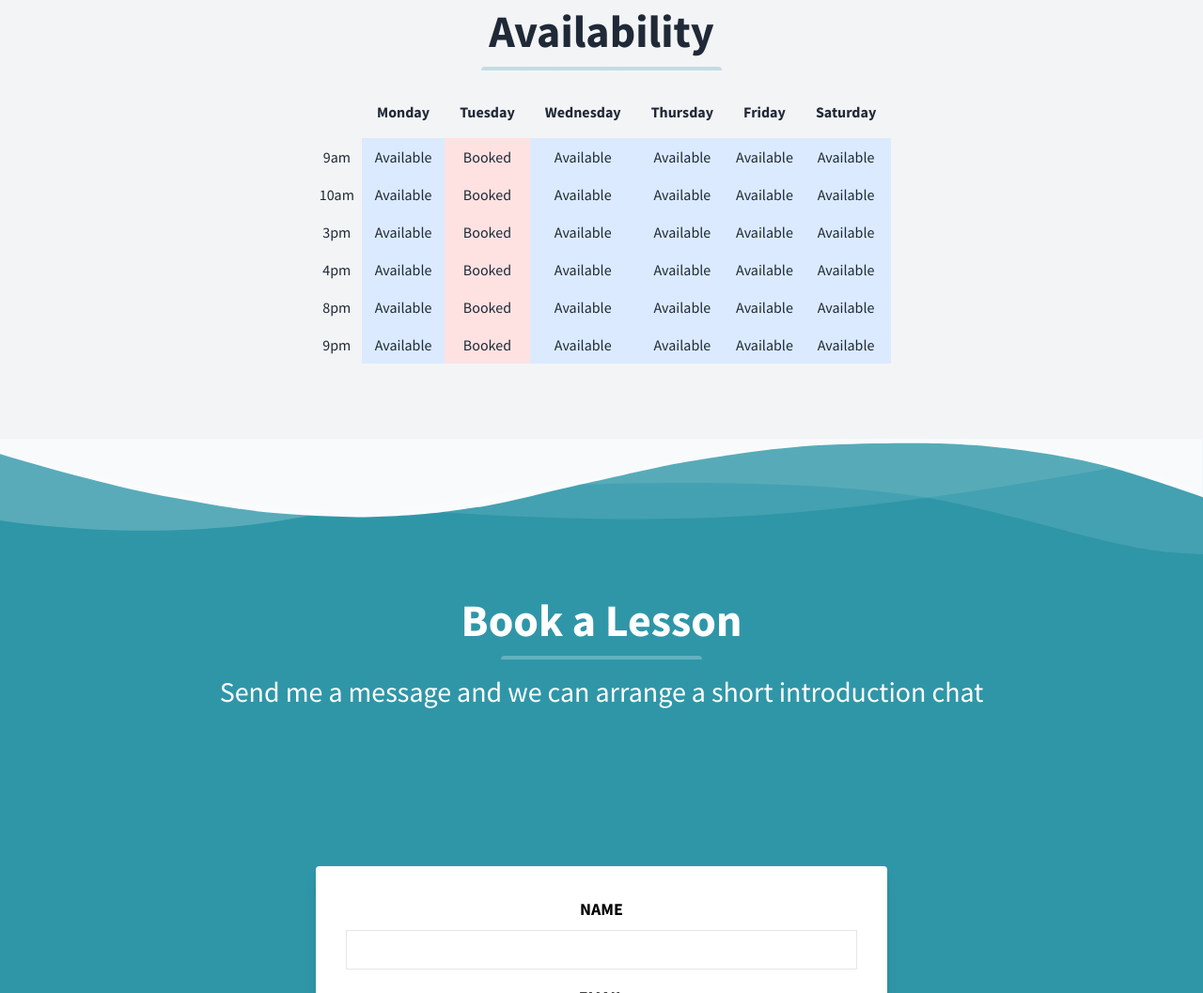
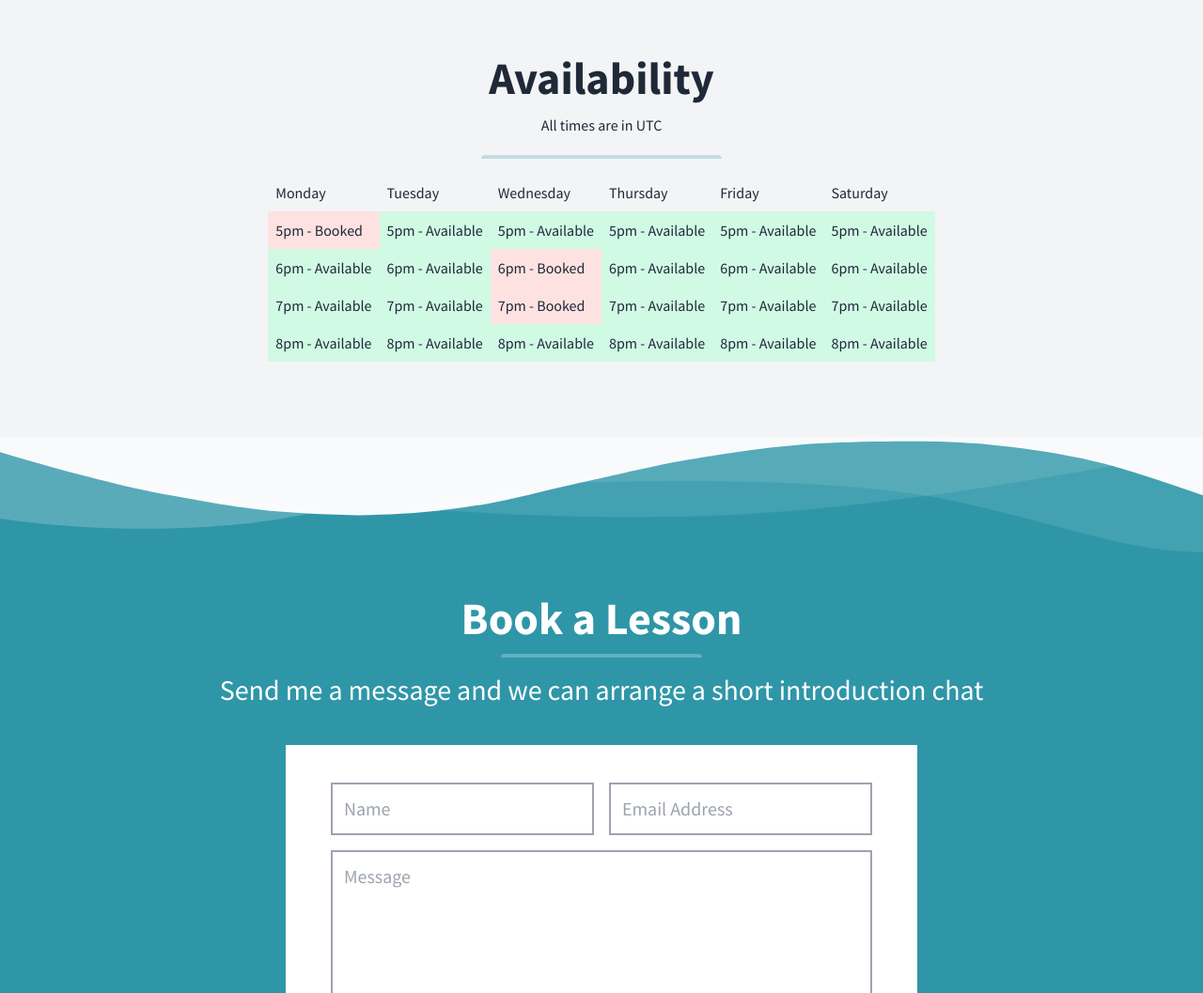
Before and after one commit to jameslawler/ritafaria, a plain HTML site: page index.html in a window 1280 px wide. Shown: the part 1743-2800 px from the top of the page at 94% size. Drawn offline with nearby package versions, Linux system fonts and the light colour scheme.

Commit message:
Make mobile responsive

```diff
--- a/index.html
+++ b/index.html
@@ -12,12 +12,10 @@
       rel="stylesheet"
       href="https://unpkg.com/tailwindcss/dist/tailwind.min.css"
     />
-    <!--Replace with your tailwind.css once created-->
     <link
       href="https://fonts.googleapis.com/css?family=Source+Sans+Pro:400,700"
       rel="stylesheet"
     />
-    <!-- Define your gradient here - use online tools to find a gradient matching your branding-->
     <style>
       .gradient {
         background: linear-gradient(90deg, #2f96a8 0%, #2f96a8 100%);
@@ -190,9 +188,16 @@
             <p class="text-gray-600 mb-8">
               Classes of 45 min each with a native Portuguese. During the
               classes we will pratice vocabulary, grammar, reading comprehension
-              and speaking according to your level and area of interest.I can
+              and speaking according to your level and area of interest. I can
               also assist you correcting home work exercises and proofreading
               your texts.
+              <br />
+              <br />
+              In order to achieve a holistic comprehension of the Portuguese
+              language, I use not only a textbook, but also poems, Portuguese
+              texts, music lyrics. This way will help you to understand not only
+              the language but also the culture from Portugal, because language
+              and culture are always together.
               <br />
               <br />
             </p>
@@ -222,17 +227,25 @@
               <p class="text-gray-600 mb-8">
                 I am a Master in Translation and I have experience teaching
                 portuguese as a second language at the Munich Community college
-                ( Volkshochschule München) and also private tutoring. I am
-                co-founder of the learning platform
-                <a href="https://www.portuguesefromportugal.com"
+                (Volkshochschule München) and also private tutoring.
+                <br />
+                <br />
+                I am the co-founder of the learning platform
+                <a
+                  class="underline text-blue-600 hover:text-blue-800 visited:text-purple-600"
+                  href="https://www.portuguesefromportugal.com"
                   >https://www.portuguesefromportugal.com</a
                 >
                 as well as content creator for my private blog
-                <a href="http://www.ritafaria.com/"
+                <a
+                  class="underline text-blue-600 hover:text-blue-800 visited:text-purple-600"
+                  href="http://www.ritafaria.com/"
                   >http://www.ritafaria.com/</a
                 >
                 and
-                <a href="https://m.facebook.com/reading.in.focus/"
+                <a
+                  class="underline text-blue-600 hover:text-blue-800 visited:text-purple-600"
+                  href="https://m.facebook.com/reading.in.focus/"
                   >https://m.facebook.com/reading.in.focus/</a
                 >
               </p>
@@ -284,9 +297,9 @@
               </div>
               <p class="text-gray-800 text-base px-6 mb-5">
                 Classes that follow a textbook and teach you through exercises
-                aimed to improve your grammar and vocabulary. Although the
-                speaking part is not the focus, there is always speaking
-                involve.
+                aimed to improve your grammar and vocabulary. I follow the
+                common European framework of reference for languages and I can
+                teach A1 - B2.
               </p>
             </a>
           </div>
@@ -318,85 +331,58 @@
         >
           Availability
         </h1>
+        <p class="text-gray-800 text-center px-6 mb-5">All times are in UTC</p>
         <div class="w-full mb-4">
           <div
             class="h-1 mx-auto gradient w-64 opacity-25 my-0 py-0 rounded-t"
           ></div>
         </div>
-        <div class="flex justify-center">
-          <table class="table-auto">
-            <thead>
-              <tr>
-                <th></th>
-                <th class="p-4">Monday</th>
-                <th class="p-4">Tuesday</th>
-                <th class="p-4">Wednesday</th>
-                <th class="p-4">Thursday</th>
-                <th class="p-4">Friday</th>
-                <th class="p-4">Saturday</th>
-              </tr>
-            </thead>
-            <tbody>
-              <tr class="p-8">
-                <td class="p-2 text-center">9am</td>
-                <td class="p-2 text-center bg-blue-100">Available</td>
-                <td class="p-2 text-center bg-red-100">Booked</td>
-                <td class="p-2 text-center bg-blue-100">Available</td>
-                <td class="p-2 text-center bg-blue-100">Available</td>
-                <td class="p-2 text-center bg-blue-100">Available</td>
-                <td class="p-2 text-center bg-blue-100">Available</td>
-              </tr>
-              <tr class="p-8">
-                <td class="p-2 text-center">10am</td>
-                <td class="p-2 text-center bg-blue-100">Available</td>
-                <td class="p-2 text-center bg-red-100">Booked</td>
-                <td class="p-2 text-center bg-blue-100">Available</td>
-                <td class="p-2 text-center bg-blue-100">Available</td>
-                <td class="p-2 text-center bg-blue-100">Available</td>
-                <td class="p-2 text-center bg-blue-100">Available</td>
-              </tr>
-              <tr class="p-8">
-                <td class="p-2 text-center">3pm</td>
-                <td class="p-2 text-center bg-blue-100">Available</td>
-                <td class="p-2 text-center bg-red-100">Booked</td>
-                <td class="p-2 text-center bg-blue-100">Available</td>
-                <td class="p-2 text-center bg-blue-100">Available</td>
-                <td class="p-2 text-center bg-blue-100">Available</td>
-                <td class="p-2 text-center bg-blue-100">Available</td>
-              </tr>
-              <tr class="p-8">
-                <td class="p-2 text-center">4pm</td>
-                <td class="p-2 text-center bg-blue-100">Available</td>
-                <td class="p-2 text-center bg-red-100">Booked</td>
-                <td class="p-2 text-center bg-blue-100">Available</td>
-                <td class="p-2 text-center bg-blue-100">Available</td>
-                <td class="p-2 text-center bg-blue-100">Available</td>
-                <td class="p-2 text-center bg-blue-100">Available</td>
-              </tr>
-              <tr class="p-8">
-                <td class="p-2 text-center">8pm</td>
-                <td class="p-2 text-center bg-blue-100">Available</td>
-                <td class="p-2 text-center bg-red-100">Booked</td>
-                <td class="p-2 text-center bg-blue-100">Available</td>
-                <td class="p-2 text-center bg-blue-100">Available</td>
-                <td class="p-2 text-center bg-blue-100">Available</td>
-                <td class="p-2 text-center bg-blue-100">Available</td>
-              </tr>
-              <tr class="p-8">
-                <td class="p-2 text-center">9pm</td>
-                <td class="p-2 text-center bg-blue-100">Available</td>
-                <td class="p-2 text-center bg-red-100">Booked</td>
-                <td class="p-2 text-center bg-blue-100">Available</td>
-                <td class="p-2 text-center bg-blue-100">Available</td>
-                <td class="p-2 text-center bg-blue-100">Available</td>
-                <td class="p-2 text-center bg-blue-100">Available</td>
-              </tr>
-            </tbody>
-          </table>
+        <div class="flex flex-wrap justify-center">
+          <div>
+            <div class="p-2">Monday</div>
+            <div class="p-2 bg-red-100">5pm - Booked</div>
+            <div class="p-2 bg-green-100">6pm - Available</div>
+            <div class="p-2 bg-green-100">7pm - Available</div>
+            <div class="p-2 bg-green-100">8pm - Available</div>
+          </div>
+          <div>
+            <div class="p-2">Tuesday</div>
+            <div class="p-2 bg-green-100">5pm - Available</div>
+            <div class="p-2 bg-green-100">6pm - Available</div>
+            <div class="p-2 bg-green-100">7pm - Available</div>
+            <div class="p-2 bg-green-100">8pm - Available</div>
+          </div>
+          <div>
+            <div class="p-2">Wednesday</div>
+            <div class="p-2 bg-green-100">5pm - Available</div>
+            <div class="p-2 bg-red-100">6pm - Booked</div>
+            <div class="p-2 bg-red-100">7pm - Booked</div>
+            <div class="p-2 bg-green-100">8pm - Available</div>
+          </div>
+          <div>
+            <div class="p-2">Thursday</div>
+            <div class="p-2 bg-green-100">5pm - Available</div>
+            <div class="p-2 bg-green-100">6pm - Available</div>
+            <div class="p-2 bg-green-100">7pm - Available</div>
+            <div class="p-2 bg-green-100">8pm - Available</div>
+          </div>
+          <div>
+            <div class="p-2">Friday</div>
+            <div class="p-2 bg-green-100">5pm - Available</div>
+            <div class="p-2 bg-green-100">6pm - Available</div>
+            <div class="p-2 bg-green-100">7pm - Available</div>
+            <div class="p-2 bg-green-100">8pm - Available</div>
+          </div>
+          <div>
+            <div class="p-2">Saturday</div>
+            <div class="p-2 bg-green-100">5pm - Available</div>
+            <div class="p-2 bg-green-100">6pm - Available</div>
+            <div class="p-2 bg-green-100">7pm - Available</div>
+            <div class="p-2 bg-green-100">8pm - Available</div>
+          </div>
         </div>
       </div>
     </section>
-    <!-- Change the colour #f8fafc to match the previous section colour -->
     <svg
       class="wave-top"
       viewBox="0 0 1439 147"
@@ -447,56 +433,36 @@
       <h3 class="my-4 text-3xl leading-tight">
         Send me a message and we can arrange a short introduction chat
       </h3>
-      <div class="flex justify-center">
-        <div class="flex items-center h-screen w-1/2 bg-teal-lighter">
-          <div class="w-full bg-white rounded shadow-lg p-8 m-4">
-            <form class="mb-4" action="/" method="post">
-              <div class="flex flex-col mb-4">
-                <label
-                  class="mb-2 uppercase font-bold text-lg text-black"
-                  for="name"
-                  >Name</label
-                >
+      <div class="max-w-2xl bg-white py-10 px-5 m-auto w-full mt-10">
+        <div class="grid grid-cols-2 gap-4 max-w-xl m-auto">
+          <div class="col-span-2 lg:col-span-1">
             <input
-                  class="border py-2 px-3 text-black"
               type="text"
-                  name="name"
-                  id="name"
+              class="border-solid border-gray-400 border-2 p-3 md:text-xl w-full"
+              placeholder="Name"
             />
           </div>
-              <div class="flex flex-col mb-4">
-                <label
-                  class="mb-2 uppercase font-bold text-lg text-black"
-                  for="email"
-                  >Email</label
-                >
+          <div class="col-span-2 lg:col-span-1">
             <input
-                  class="border py-2 px-3 text-black"
-                  type="email"
-                  name="email"
-                  id="email"
+              type="text"
+              class="border-solid border-gray-400 border-2 p-3 md:text-xl w-full"
+              placeholder="Email Address"
             />
           </div>
-              <div class="flex flex-col mb-6">
-                <label
-                  class="mb-2 uppercase font-bold text-lg text-black"
-                  for="message"
-                  >Message</label
-                >
+          <div class="col-span-2">
             <textarea
-                  id="message"
-                  class="border py-2 px-3 text-black"
-                  rows="4"
-                  cols="50"
+              cols="30"
+              rows="8"
+              class="border-solid border-gray-400 border-2 p-3 md:text-xl w-full"
+              placeholder="Message"
             ></textarea>
           </div>
+          <div class="col-span-2 text-right">
             <button
-                class="mx-auto lg:mx-0 hover:underline bg-white text-gray-800 font-bold rounded-full mt-4 lg:mt-0 py-4 px-8 shadow opacity-75 focus:outline-none focus:shadow-outline transform transition hover:scale-105 duration-300 ease-in-out"
-                type="submit"
+              class="py-3 px-6 bg-green-600 text-white font-bold w-full sm:w-32"
             >
-                Book
+              Inquire about a Booking
             </button>
-            </form>
           </div>
         </div>
       </div>
```
Lines whose indentation alone changed are shown as unchanged.
